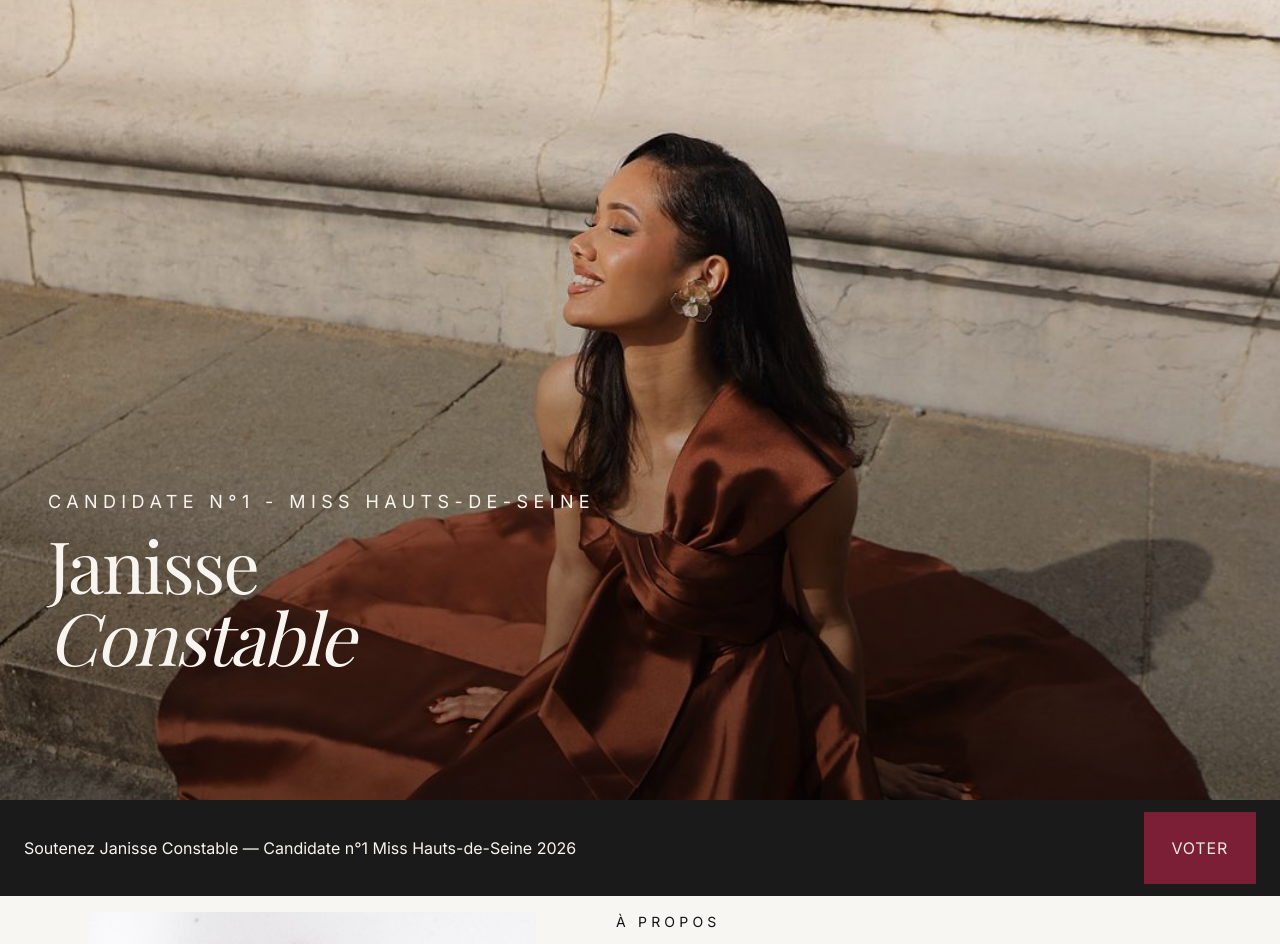
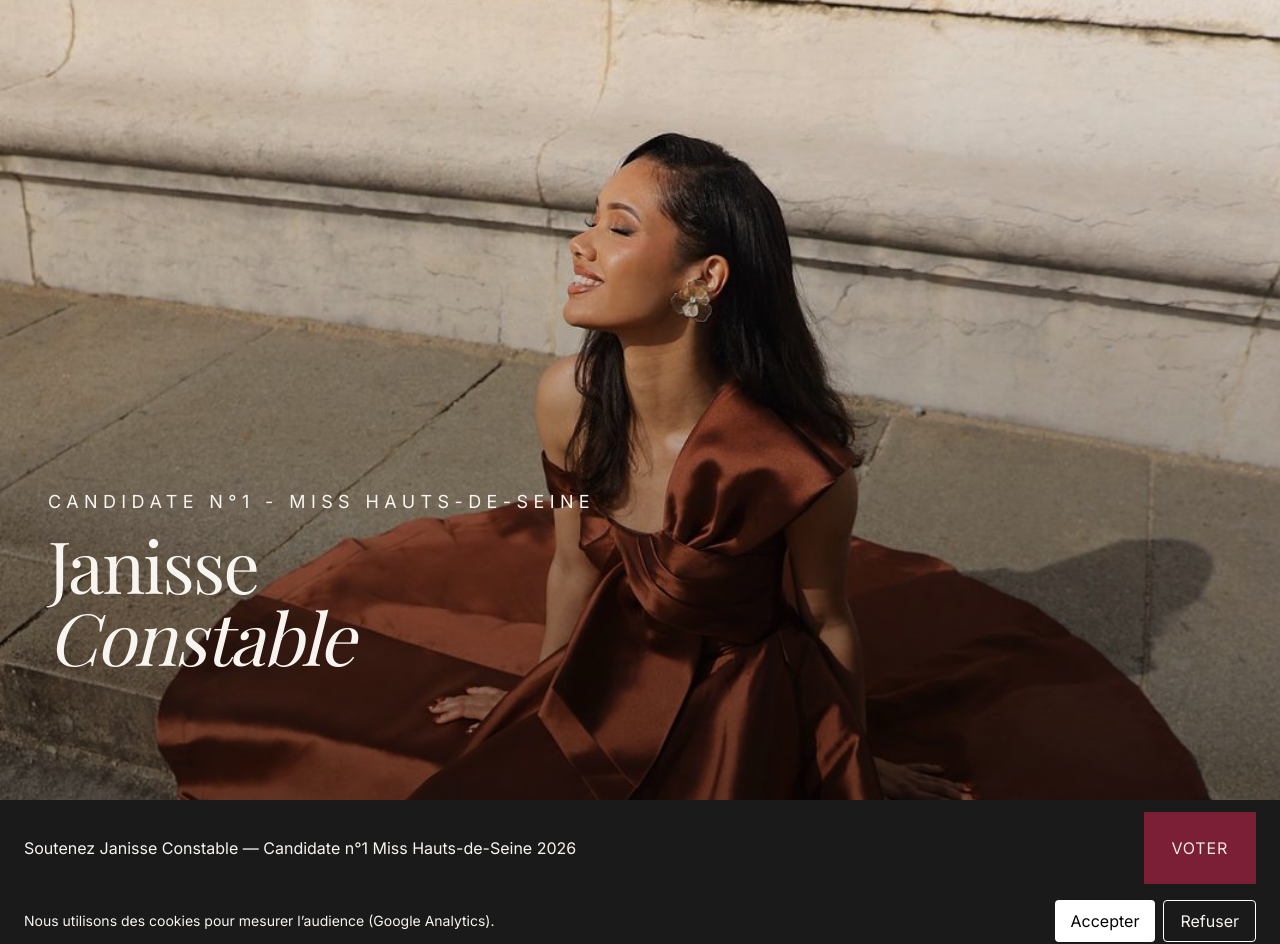
Before and after one commit to Yawleen/janisse-constable-website, a Next.js app: page / in a window 1280 px wide. Shown: the top 944 px of the page. Built offline with nearby package versions, Linux system fonts and the light colour scheme; no server answers.

Commit message:
feat: add cookie consent banner and GA consent handling

```diff
--- a/app/layout.tsx
+++ b/app/layout.tsx
@@ -1,7 +1,7 @@
 import type { Metadata } from 'next';
 import { Playfair_Display, Inter } from 'next/font/google';
 import './globals.css';
-import { GoogleAnalytics } from '@next/third-parties/google';
+import { GAWrapper } from '@/components/GAWrapper';
 
 const SITE_URL = process.env.NEXT_PUBLIC_SITE_URL || 'http://localhost:3000';
 
@@ -64,7 +64,7 @@ export default function RootLayout({
         className={`${serif.variable} ${sans.variable} font-sans antialiased`}
       >
         {children}
-        {/* <GoogleAnalytics gaId={process.env.NEXT_PUBLIC_GA_ID!} /> */}
+        <GAWrapper />
       </body>
     </html>
   );
--- /dev/null
+++ b/components/CookieBanner.tsx
@@ -0,0 +1,35 @@
+'use client';
+
+import { useCookieConsent } from '@/lib/useCookieConsent';
+
+const CookieBanner = () => {
+  const { consent, accept, refuse } = useCookieConsent();
+
+  if (consent !== null) return <></>;
+
+  return (
+    <div className="flex flex-col md:flex-row items-center justify-between gap-4 mt-4">
+      <p className="text-xs md:text-sm">
+        Nous utilisons des cookies pour mesurer l’audience (Google Analytics).
+      </p>
+
+      <div className="flex gap-2 text-sm md:text-base">
+        <button
+          onClick={accept}
+          className="bg-white text-black p-2 md:px-4 md:py-2 rounded cursor-pointer"
+        >
+          Accepter
+        </button>
+
+        <button
+          onClick={refuse}
+          className="border border-white p-2 md:px-4 md:py-2 rounded cursor-pointer"
+        >
+          Refuser
+        </button>
+      </div>
+    </div>
+  );
+};
+
+export default CookieBanner;
--- /dev/null
+++ b/components/GAWrapper.tsx
@@ -0,0 +1,12 @@
+"use client";
+
+import { useCookieConsent } from '@/lib/useCookieConsent';
+import { GoogleAnalytics } from '@next/third-parties/google';
+
+export function GAWrapper() {
+  const { consent } = useCookieConsent();
+
+  if (!consent) return null;
+
+  return <GoogleAnalytics gaId={process.env.NEXT_PUBLIC_GA_ID!} />;
+}
--- a/components/StickyVoteBar.tsx
+++ b/components/StickyVoteBar.tsx
@@ -2,6 +2,7 @@
 
 import { useState, useEffect } from 'react';
 import Button from './LinkButton';
+import CookieBanner from './CookieBanner';
 
 const StickyVoteBar = () => {
   const [isVisible, setIsVisible] = useState(false);
@@ -28,6 +29,7 @@ const StickyVoteBar = () => {
 
         <Button href="#vote">Voter</Button>
       </div>
+      <CookieBanner />
     </div>
   );
 };
--- a/components/sections/VoteByRegion.tsx
+++ b/components/VoteByRegion.tsx
@@ -8,7 +8,7 @@ import {
   SelectTrigger,
   SelectValue,
 } from '@/components/ui/select';
-import Button from '../LinkButton';
+import Button from './LinkButton';
 import { SMS_VOTE } from '@/constants/vote';
 import { useState } from 'react';
 import { sendGAEvent } from '@next/third-parties/google';
@@ -25,12 +25,12 @@ const VoteByRegion = () => {
 
   const handleSelect = (value: string) => setSelectedRegion(value);
 
-  // const handleClick = () => {
-  //   sendGAEvent('event', 'cta_click', {
-  //     button_name: 'vote_by_region',
-  //     page_location: window.location.pathname,
-  //   });
-  // };
+  const handleClick = () => {
+    sendGAEvent('event', 'cta_click', {
+      button_name: 'vote_by_region',
+      page_location: window.location.pathname,
+    });
+  };
 
   return (
     <div
@@ -67,7 +67,7 @@ const VoteByRegion = () => {
         </strong>
       </p>
       <Button
-        // onClick={handleClick}
+        onClick={handleClick}
         href={`sms:${SMS_VOTE.regions[selectedRegion as keyof typeof SMS_VOTE.regions].number}?body=${encodeURIComponent(SMS_VOTE.keyword)}`}
       >
         Voter
--- /dev/null
+++ b/lib/useCookieConsent.ts
@@ -0,0 +1,32 @@
+'use client';
+
+import { useState } from 'react';
+
+type CookieConsent = boolean | null;
+
+export function useCookieConsent() {
+  const [consent, setConsent] = useState<CookieConsent>(() => {
+    if (typeof window === 'undefined') {
+      return null;
+    }
+
+    const stored = window.localStorage.getItem('cookie-consent');
+
+    if (stored === 'accepted') return true;
+    if (stored === 'refused') return false;
+
+    return null;
+  });
+
+  const accept = () => {
+    window.localStorage.setItem('cookie-consent', 'accepted');
+    setConsent(true);
+  };
+
+  const refuse = () => {
+    window.localStorage.setItem('cookie-consent', 'refused');
+    setConsent(false);
+  };
+
+  return { consent, accept, refuse };
+}
```
Also changed, not shown: components/sections/Vote.tsx (+27 -12 lines).
